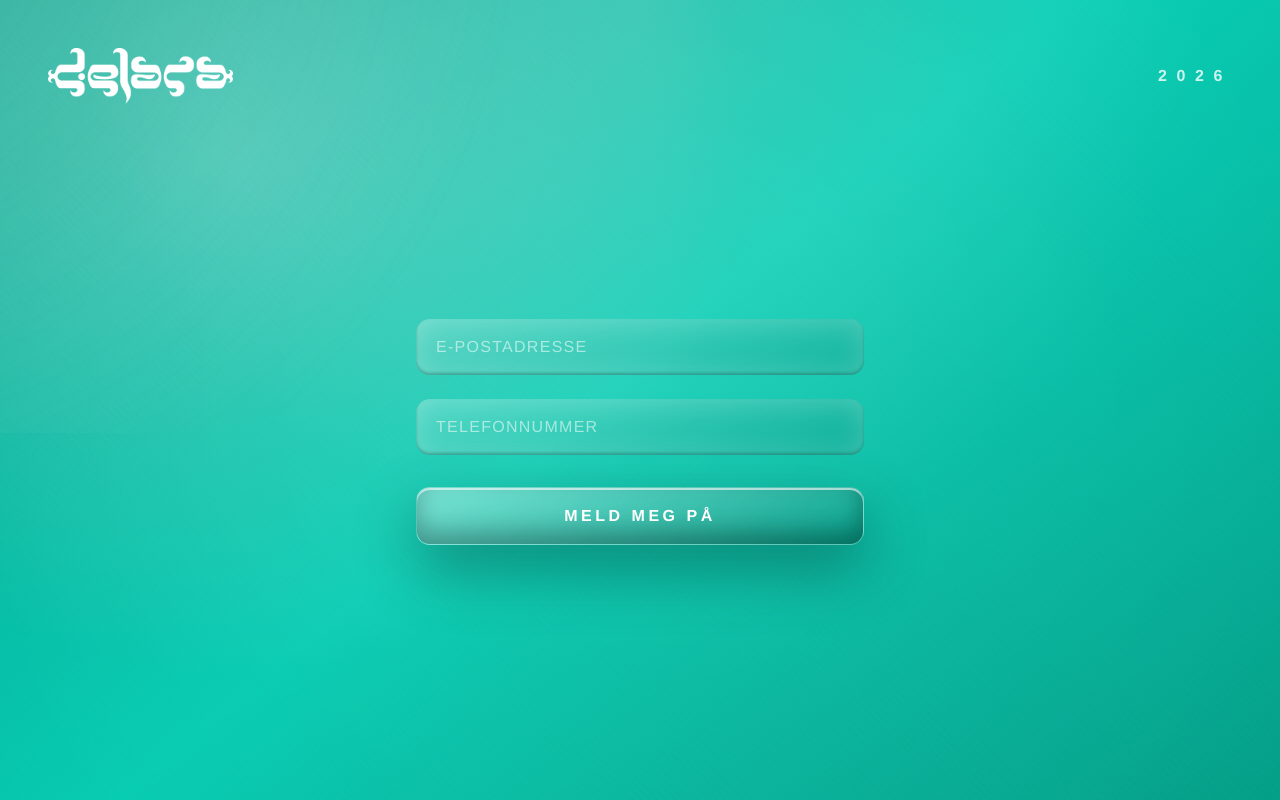
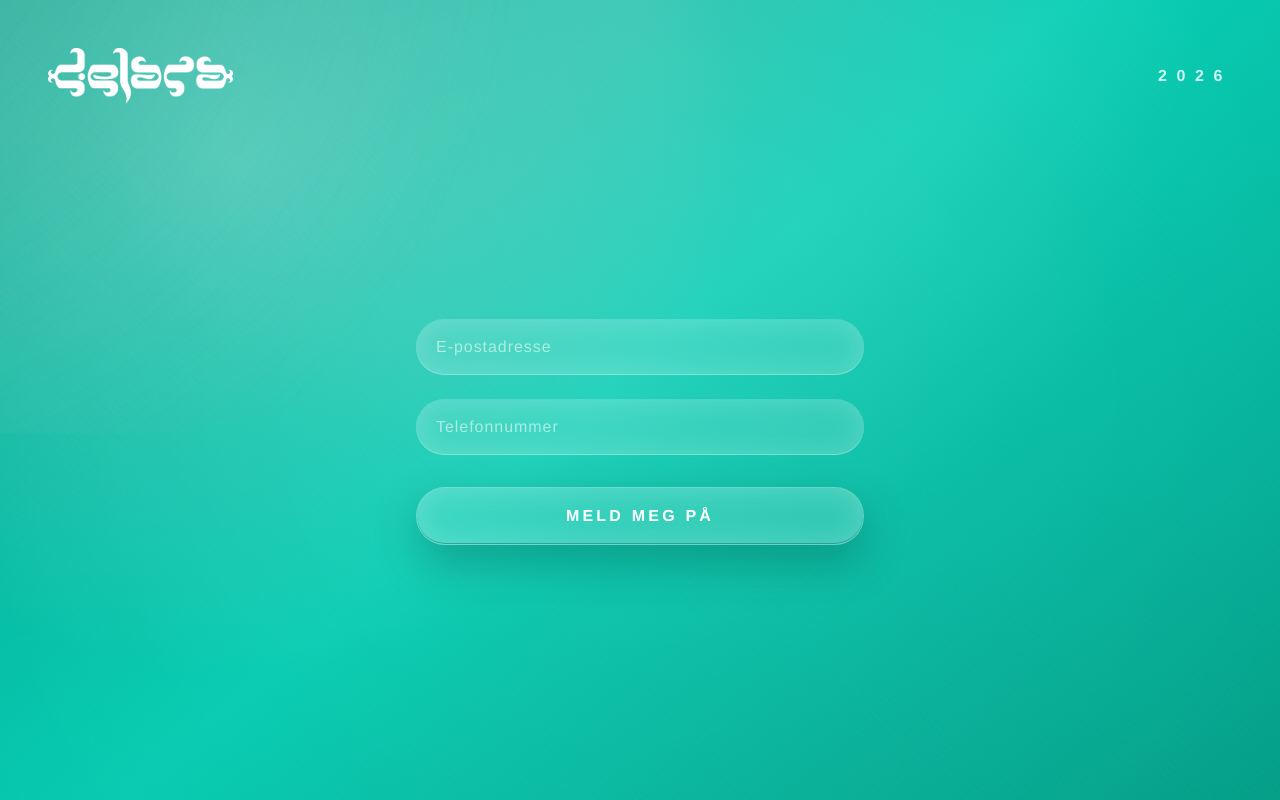
Before and after one commit to simonstrumse/sjelen-2026, a Next.js app: page / in a window 1280 px wide. Built offline with nearby package versions, Linux system fonts and the light colour scheme.

Commit message:
Align button with engraved input styling

```diff
--- a/app/globals.css
+++ b/app/globals.css
@@ -58,12 +58,12 @@ body {
 }
 
 .stone-engraved {
-  border-radius: 14px;
-  background: linear-gradient(160deg, rgba(255, 255, 255, 0.18), rgba(2, 112, 97, 0.22));
+  border-radius: 32px;
+  background: rgba(255, 255, 255, 0.12);
   box-shadow:
-    inset 0 0 28px rgba(255, 255, 255, 0.22),
-    inset 0 -2px 3px rgba(0, 67, 57, 0.4);
-  backdrop-filter: blur(24px);
+    inset 0 0 30px rgba(255, 255, 255, 0.2),
+    inset 0 -1px 0 rgba(255, 255, 255, 0.28);
+  backdrop-filter: blur(22px);
   transition: all 220ms ease;
 }
 
@@ -72,67 +72,62 @@ body {
   background: transparent;
   color: white;
   font-size: 1rem;
-  letter-spacing: 0.08em;
+  letter-spacing: 0.06em;
   padding: 1rem 1.25rem;
   outline: none;
-  text-transform: uppercase;
+  text-transform: none;
   width: 100%;
 }
 
 .stone-engraved input::placeholder {
   color: rgba(255, 255, 255, 0.55);
-  letter-spacing: 0.08em;
+  letter-spacing: 0.06em;
 }
 
 .stone-engraved:focus-within {
   box-shadow:
-    inset 0 0 34px rgba(255, 255, 255, 0.32),
-    inset 0 -2px 3px rgba(0, 78, 66, 0.5),
-    0 18px 38px rgba(4, 63, 53, 0.28);
+    inset 0 0 34px rgba(255, 255, 255, 0.28),
+    inset 0 -1px 0 rgba(0, 90, 76, 0.4),
+    0 16px 32px rgba(4, 63, 53, 0.25);
+  background: rgba(255, 255, 255, 0.16);
 }
 
 .stone-button {
   position: relative;
-  border-radius: 14px;
-  border: 1px solid rgba(255, 255, 255, 0.28);
-  background: linear-gradient(162deg, rgba(255, 255, 255, 0.28) 0%, rgba(2, 138, 118, 0.55) 100%);
+  display: inline-flex;
+  align-items: center;
+  justify-content: center;
+  width: 100%;
+  border-radius: 32px;
+  border: 1px solid rgba(255, 255, 255, 0.24);
+  background: rgba(255, 255, 255, 0.14);
   color: white;
   text-transform: uppercase;
-  letter-spacing: 0.22em;
+  letter-spacing: 0.2em;
   font-weight: 600;
   padding: 1rem 1.5rem;
   box-shadow:
-    inset 0 2px 0 rgba(255, 255, 255, 0.6),
-    inset 0 -12px 24px rgba(1, 45, 38, 0.45),
-    0 24px 60px rgba(2, 58, 50, 0.45);
-  transition: all 220ms ease;
-}
-
-.stone-button::after {
-  content: "";
-  position: absolute;
-  inset: 0;
-  border-radius: inherit;
-  background: linear-gradient(140deg, rgba(255, 255, 255, 0.3), rgba(255, 255, 255, 0));
-  opacity: 0.55;
-  mix-blend-mode: screen;
-  pointer-events: none;
+    inset 0 0 30px rgba(255, 255, 255, 0.22),
+    inset 0 -1px 0 rgba(0, 78, 66, 0.45),
+    0 18px 45px rgba(4, 63, 53, 0.3);
+  backdrop-filter: blur(22px);
+  transition: all 200ms ease;
 }
 
 .stone-button:hover {
-  transform: translateY(-2px);
+  background: rgba(255, 255, 255, 0.18);
   box-shadow:
-    inset 0 2px 0 rgba(255, 255, 255, 0.7),
-    inset 0 -12px 26px rgba(1, 47, 40, 0.5),
-    0 28px 70px rgba(2, 58, 50, 0.5);
+    inset 0 0 34px rgba(255, 255, 255, 0.26),
+    inset 0 -1px 0 rgba(0, 90, 76, 0.45),
+    0 22px 55px rgba(4, 63, 53, 0.36);
 }
 
 .stone-button:active {
   transform: translateY(1px);
   box-shadow:
-    inset 0 1px 0 rgba(255, 255, 255, 0.5),
-    inset 0 -10px 20px rgba(1, 43, 36, 0.55),
-    0 16px 40px rgba(2, 58, 50, 0.36);
+    inset 0 0 28px rgba(255, 255, 255, 0.22),
+    inset 0 -1px 0 rgba(0, 70, 59, 0.5),
+    0 14px 30px rgba(4, 63, 53, 0.24);
 }
 
 .stone-button:disabled {
```
